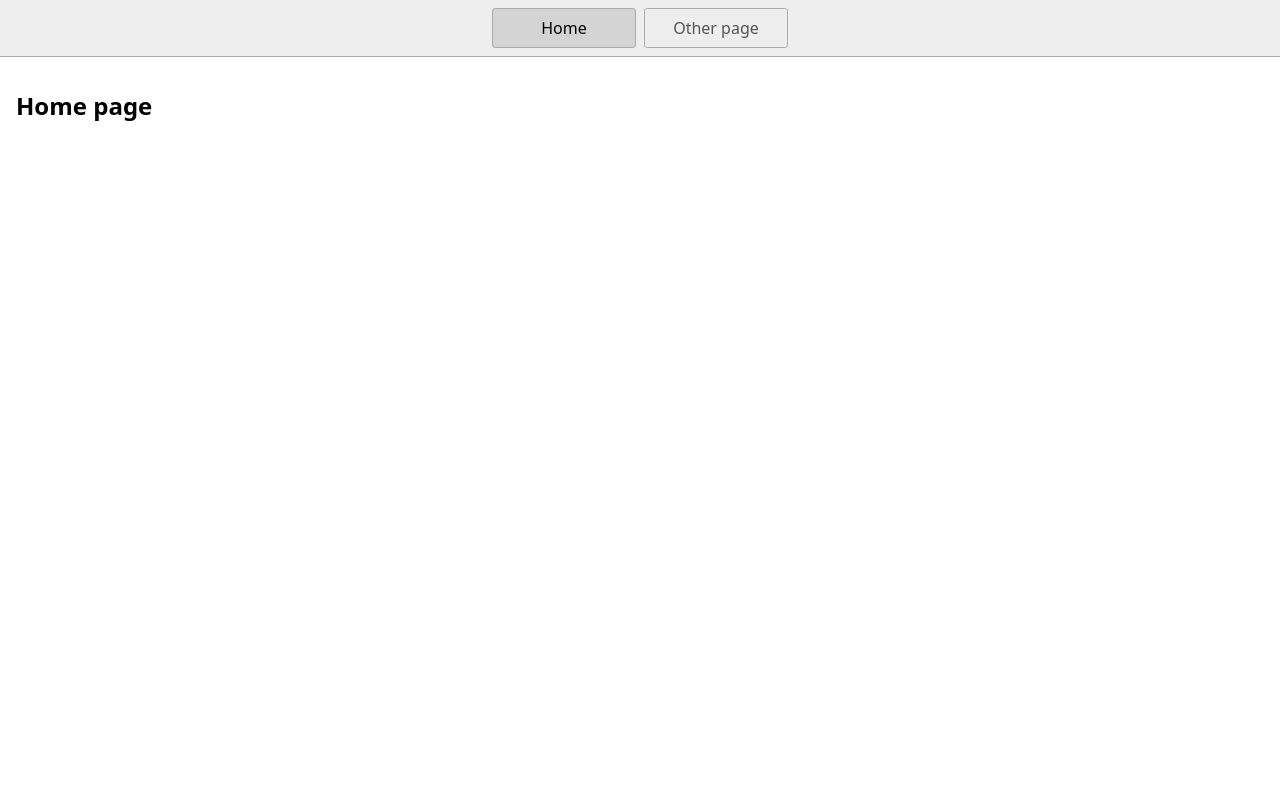
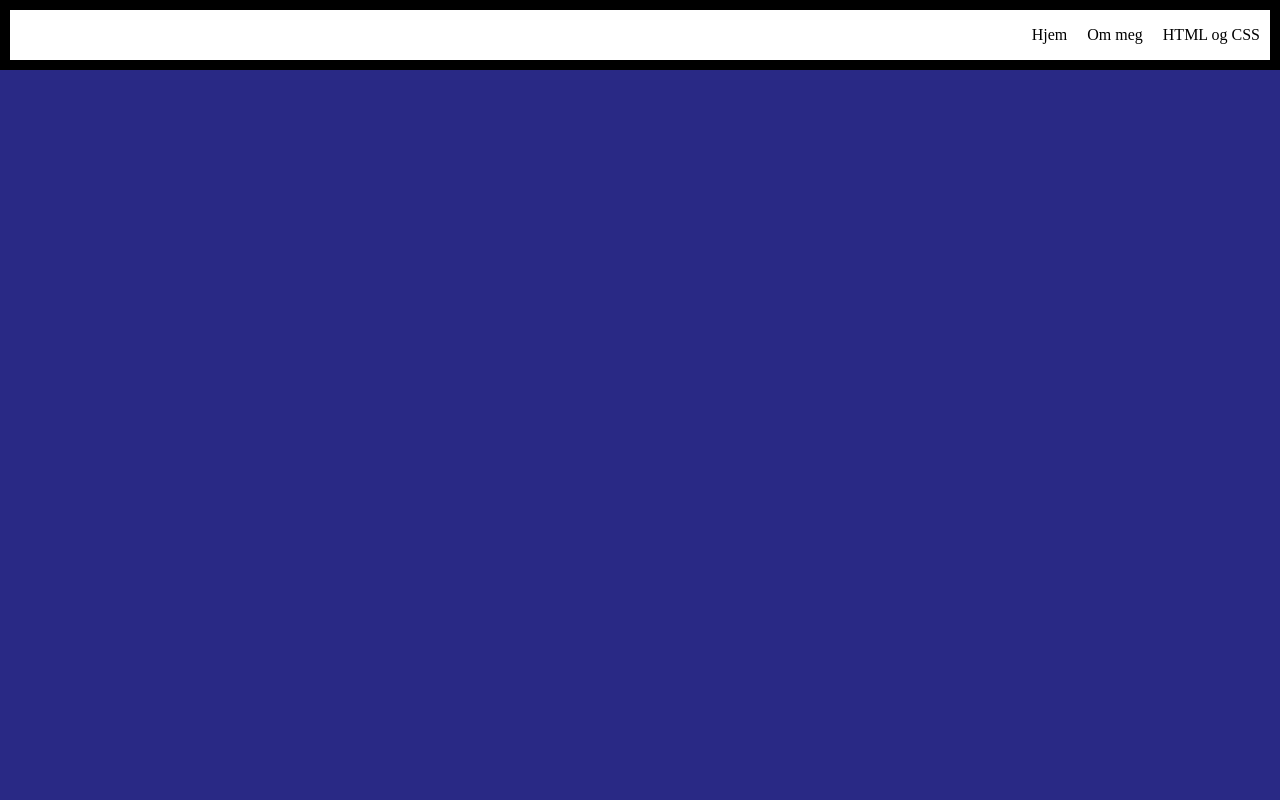
Before and after one commit to Enforsix/HTML-and-CSS-Dag-3, a website: page index.html in a window 1280 px wide. Shown: the top 800 px of the page. Drawn offline with Linux system fonts and the light colour scheme.

Commit message:
HTML og CSS

```diff
--- a/index.html
+++ b/index.html
@@ -1,23 +1,35 @@
 <!DOCTYPE html>
-<html lang="en">
+<html lang="nb">
   <head>
     <title>Home</title>
     <meta charset="UTF-8" />
     <meta name="viewport" content="width=device-width" />
-    <!--
-      Need a visual blank slate?
-      Remove all code in `styles.css`!
-    -->
     <link rel="stylesheet" href="styles.css" />
     <script type="module" src="script.js"></script>
   </head>
   <body>
-    <nav>
-      <a href="/" aria-current="page">Home</a>
-      <a href="/page2.html">Other page</a>
-    </nav>
+    <header>
+      <nav>
+        <ul>
+          <li>Hjem</li>
+          <li>Om meg</li>
+          <li>HTML og CSS</li>
+        </ul>
+      </nav>
+    </header>
     <main>
-      <h1>Home page</h1>
+      <section class="Home-Section">
+        <!--Hjem-->
+      </section>
+      <section id="Om-Meg">
+        <!-- om meg-->
+      </section>
+      <section>
+        <!-- HTML og CSS-->
+      </section>
     </main>
+    <footer>
+      <h3>Laget av Christian</h3>
+    </footer>
   </body>
 </html>
--- a/styles.css
+++ b/styles.css
@@ -1,46 +1,48 @@
-* {
-  box-sizing: border-box;
+/* Css Selactor*/
+body {
+  /*CSS Rule*/
+  /* Eksempel: background-color: rgb(63, 52, 52);
+  color: rgb(0, 255, 115); */
+  margin: 0;
 }
 
-body {
-  margin: 0;
-  font-family: system-ui, sans-serif;
-  color: black;
-  background-color: white;
+header {
+  border-width: 10px;
+  border-style: solid;
+  border-color: black;
+  /*Man vill få en hvot rammen om en ikke endere "margin" i <body> */
 }
 
-nav {
+ul {
   display: flex;
-  flex-wrap: wrap;
+  /* bruk flex ikke flexbox */
+  flex-direction: row;
+  justify-content: end;
   align-items: center;
-  justify-content: center;
-  padding: 0.5rem;
-  gap: 0.5rem;
-  border-bottom: solid 1px #aaa;
-  background-color: #eee;
-}
+  /* bruk Inspect på web sider */
+  list-style-type: none;
+  gap: 20px;
+  /* Oppe Nede Høyre Venster padding: 10xp 10xp 10xp 10xp; */
+  padding-inline-end: 10px;
+  }
 
-nav a {
-  display: inline-block;
-  min-width: 9rem;
-  padding: 0.5rem;
-  border-radius: 0.2rem;
-  border: solid 1px #aaa;
-  text-align: center;
-  text-decoration: none;
-  color: #555;
-}
+  section {
+    height: 100vh;
+    background-color: rgb(71, 125, 143);
+  }
 
-nav a[aria-current='page'] {
-  color: #000;
-  background-color: #d4d4d4;
-}
+  /* Husk "." nård eet er en clase */
+  .Home-Section {
+    background-color: rgb(41, 41, 133);
+  }
 
-main {
-  padding: 1rem;
-}
+  /* # når man bruker ID */
+  #Om-Meg {
+    background-color: rgb(138, 138, 68);
+  }
 
-h1 {
-  font-weight: bold;
-  font-size: 1.5rem;
-}
+  footer {
+    display: flex;
+    justify-content: center;
+    color: black;
+  }
```
Also changed, not shown: page2.html (deleted, +0 -19 lines), 1 other file.
